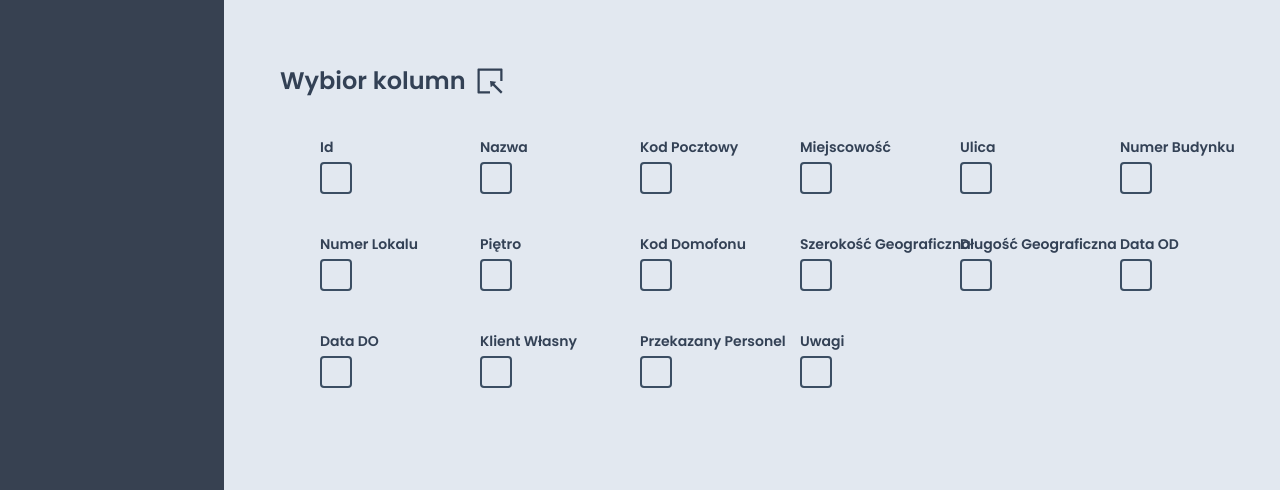
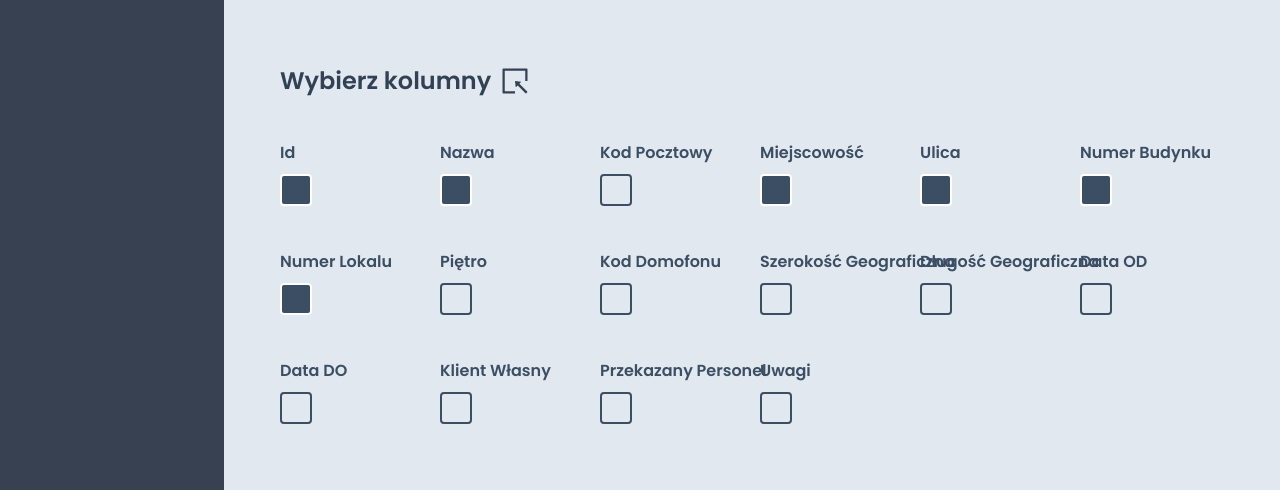
Before and after one commit to 0H3rY0/WorkHelper-admin, a React (Vite) app in the folder client/: page / in a window 1280 px wide. Shown: the part 289-779 px from the top of the page. Built offline with nearby package versions, Linux system fonts and the light colour scheme; no server answers.

Commit message:
add columnsContext wchich is developing columns selected by user

```diff
--- a/client/src/components/ObjectDataTable.jsx
+++ b/client/src/components/ObjectDataTable.jsx
@@ -2,13 +2,17 @@ import { useState } from "react";
 import { useNavigate } from "react-router";
 import TableHeader from "./ui/TableHeader";
 import TableRow from "./ui/TableRow";
+import { useColumnsContext } from "../context/ColumnsContext";
 
-const ObjectDataTable = ({ objectColumns, setFilteredData, filteredData }) => {
+const ObjectDataTable = ({ setFilteredData, filteredData }) => {
   const navigate = useNavigate();
   const [sortConfig, setSortConfig] = useState({
     column: null,
     direction: "asc",
   });
+
+  const { columns } = useColumnsContext();
+  console.log("kolumny: ", columns);
 
   const sortDataByChoosenRecord = (chosenColumn) => {
     setSortConfig((prevSortConfig) => {
@@ -41,7 +45,7 @@ const ObjectDataTable = ({ objectColumns, setFilteredData, filteredData }) => {
     <table className="table mt-7">
       {filteredData.length > 0 ? (
         <TableHeader
-          objectColumns={objectColumns}
+          objectColumns={columns}
           sortConfig={sortConfig}
           onSort={sortDataByChoosenRecord}
         />
@@ -53,7 +57,7 @@ const ObjectDataTable = ({ objectColumns, setFilteredData, filteredData }) => {
             <TableRow
               key={item.id}
               item={item}
-              objectColumns={objectColumns}
+              objectColumns={columns}
               onRowClick={(id) => navigate(`object/${id}`)}
             />
           ))
--- a/client/src/components/SelectColumns.jsx
+++ b/client/src/components/SelectColumns.jsx
@@ -1,54 +1,30 @@
+import { useColumnsContext } from "../context/ColumnsContext";
+import { getFieldConfig } from "../utils/fieldConfig";
 import { AiOutlineSelect } from "react-icons/ai";
-import { getFieldConfig } from "../utils/fieldConfig";
-import { useState } from "react";
-// import { useParams } from "react-router";
 
 const SelectColumns = () => {
+  const { columns, handleChangeColumnsState } = useColumnsContext();
   const allFields = getFieldConfig("object");
-
-  console.log(allFields);
-
-  // { label: "Nazwa", type: "text", name: "nazwa" },
-  // { label: "Kod Pocztowy", type: "text", name: "kod_pocztowy" },
-  // { label: "Miejscowość", type: "text", name: "miejscowosc" },
-  // { label: "Ulica", type: "text", name: "ul" },
-  // { label: "Numer Budynku", type: "text", name: "nr_budynku" },
-  // { label: "Numer Lokalu", type: "text", name: "nr_lokalu" },
-  // { label: "Piętro", type: "text", name: "pietro" },
-  // { label: "Kod Domofonu", type: "text", name: "kod_domofonu" },
-  // { label: "Szerokość Geograficzna", type: "number", name: "szerokosc_g" },
-  // { label: "Długość Geograficzna", type: "number", name: "dlugosc_g" },
-  // { label: "Data OD", type: "date", name: "dataOD" },
-  // { label: "Data DO", type: "date", name: "dataDO" },
-  // { label: "Klient Własny", type: "checkbox", name: "klient_wlasny" },
-  // { label: "Przekazany Personel", type: "text", name: "przekazany_p" },
-  // { label: "Uwagi", type: "text", name: "uwagi" },
-
-  const initialColumnsState = {
-    id: true,
-    nazwa: true,
-    miejscowosc: true,
-    nr_lokalu: false,
-  };
-
-  const [columnsState, setColumnsState] = useState(initialColumnsState);
-
-  const handleChangeColumnsState = () => {};
 
   return (
     <div className="w-full font-semibold text-2xl text-slate-700 flex flex-col mt-20 gap-10 md:items-start items-center">
       <h2 className="flex gap-2">
-        Wybior kolumn <AiOutlineSelect size={32} />
+        Wybierz kolumny <AiOutlineSelect size={32} />
       </h2>
       <div>
         <ul className="w-full grid grid-cols-2 md:grid-cols-3 lg:grid-cols-6 xl:grid-cols-6 gap-4 md:text-start text-center">
           {allFields.map((item) => (
             <li
-              key={item.label}
-              className="flex flex-col md:items-start items-center md:mx-10 mx-5 text-nowrap"
+              key={item.name}
+              className="flex flex-col md:items-start items-center md:mr-10 mr-5 text-nowrap"
             >
-              <p className="text-sm">{item.label}</p>
-              <input type="checkbox" />
+              <label htmlFor={item.label}>{item.label}</label>
+              <input
+                type="checkbox"
+                name={item.name}
+                checked={columns.includes(item.name)}
+                onChange={handleChangeColumnsState}
+              />
             </li>
           ))}
         </ul>
--- /dev/null
+++ b/client/src/context/ColumnsContext.jsx
@@ -0,0 +1,30 @@
+import { createContext, useContext, useState } from "react";
+import { getFieldConfig } from "../utils/fieldConfig";
+
+const ColumnsContext = createContext();
+
+export const ColumnsProvider = ({ children }) => {
+  const allFields = getFieldConfig("object");
+
+  const [columns, setColumns] = useState(
+    allFields.filter((field) => field.checked).map((field) => field.name)
+  );
+
+  const handleChangeColumnsState = (e) => {
+    setColumns((prev) =>
+      e.target.checked
+        ? [...prev, e.target.name]
+        : prev.filter((col) => col !== e.target.name)
+    );
+
+    console.log(columns);
+  };
+
+  return (
+    <ColumnsContext.Provider value={{ columns, handleChangeColumnsState }}>
+      {children}
+    </ColumnsContext.Provider>
+  );
+};
+
+export const useColumnsContext = () => useContext(ColumnsContext);
--- a/client/src/pages/object/ObjectPage.jsx
+++ b/client/src/pages/object/ObjectPage.jsx
@@ -6,6 +6,7 @@ import Filters from "../../components/Filters";
 import Pagination from "../../components/Pagination";
 import axios from "axios";
 import SelectColumns from "../../components/SelectColumns";
+import { ColumnsProvider } from "../../context/ColumnsContext";
 
 const ObjectPage = () => {
   const BACKEND_URL = import.meta.env.VITE_BACKEND_URL;
@@ -66,6 +67,7 @@ const ObjectPage = () => {
         objectColumns={objectColumns}
       />
 
+      <ColumnsProvider>
         <SelectColumns />
 
         <Filters
@@ -78,10 +80,10 @@ const ObjectPage = () => {
         />
 
         <ObjectDataTable
-        objectColumns={objectColumns}
           filteredData={paginatedData}
           setFilteredData={setFilteredData}
         />
+      </ColumnsProvider>
 
       <Pagination
         currentPage={currentPage}
--- a/client/src/utils/fieldConfig.js
+++ b/client/src/utils/fieldConfig.js
@@ -2,12 +2,12 @@
 export const fieldConfigs = {
   object: [
     { label: "Id", type: "number", name: "id", checked: true },
-    { label: "Nazwa", type: "text", name: "nazwa" },
+    { label: "Nazwa", type: "text", name: "nazwa", checked: true },
     { label: "Kod Pocztowy", type: "text", name: "kod_pocztowy" },
-    { label: "Miejscowość", type: "text", name: "miejscowosc" },
-    { label: "Ulica", type: "text", name: "ul" },
-    { label: "Numer Budynku", type: "text", name: "nr_budynku" },
-    { label: "Numer Lokalu", type: "text", name: "nr_lokalu" },
+    { label: "Miejscowość", type: "text", name: "miejscowosc", checked: true },
+    { label: "Ulica", type: "text", name: "ul", checked: true },
+    { label: "Numer Budynku", type: "text", name: "nr_budynku", checked: true },
+    { label: "Numer Lokalu", type: "text", name: "nr_lokalu", checked: true },
     { label: "Piętro", type: "text", name: "pietro" },
     { label: "Kod Domofonu", type: "text", name: "kod_domofonu" },
     { label: "Szerokość Geograficzna", type: "number", name: "szerokosc_g" },
```
Lines whose indentation alone changed are shown as unchanged.
